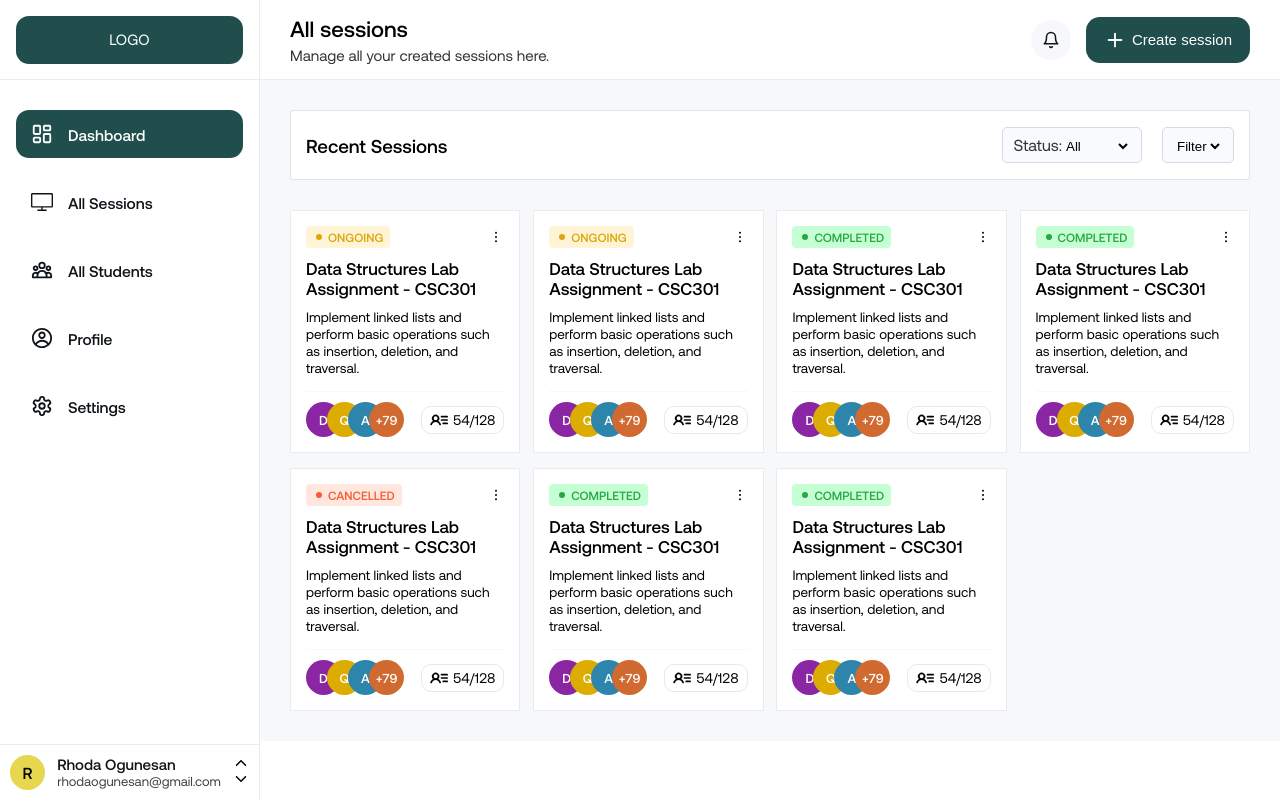
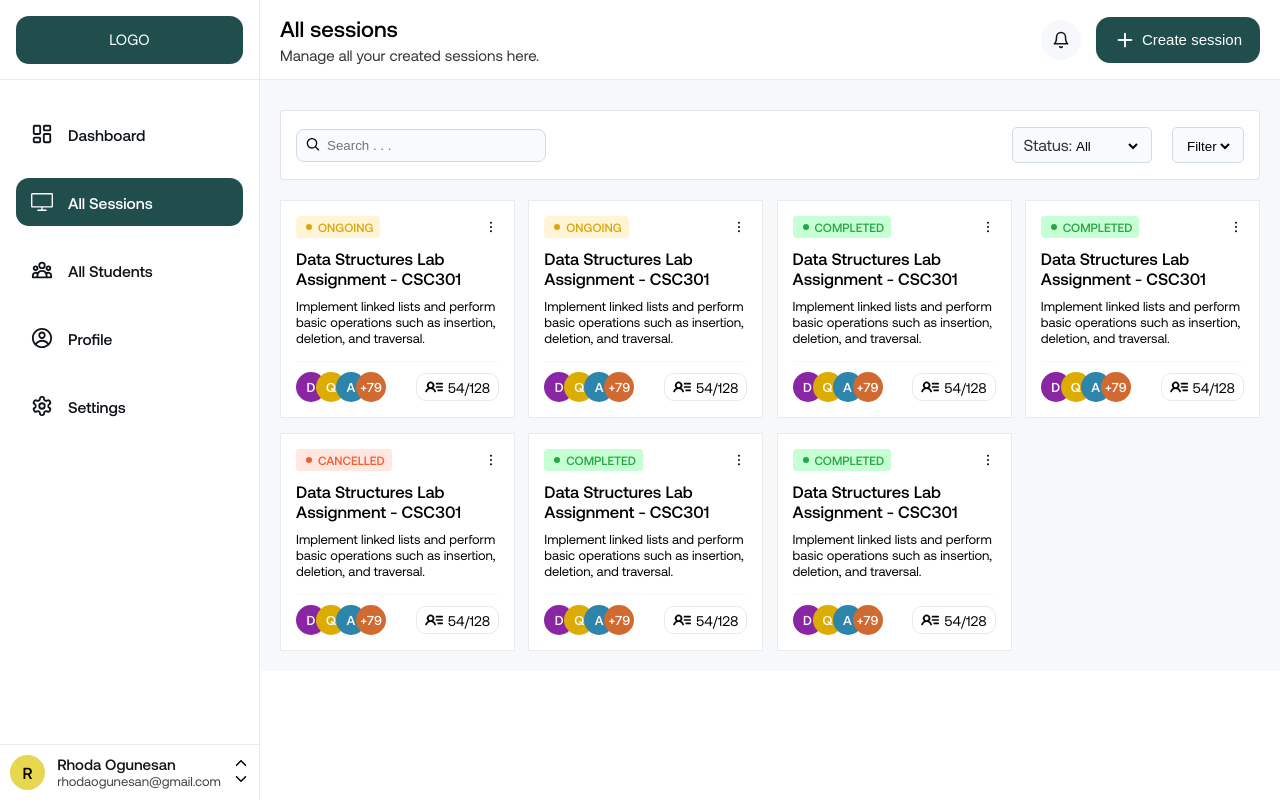
Before and after one commit to SamuelOmodele/Session-Management-App, a Next.js app: page /dashboard/all-sessions in a window 1280 px wide. Built offline with nearby package versions, Linux system fonts and the light colour scheme.

Commit message:
done with all sessions page

```diff
--- a/src/app/dashboard/all-sessions/page.jsx
+++ b/src/app/dashboard/all-sessions/page.jsx
@@ -1,17 +1,22 @@
-import React from 'react'
+'use client'
+import React, { useEffect } from 'react'
 import styles from './page.module.css'
 import Navbar from '@/components/navbar/navbar'
-import StatCard from '@/components/statistic-card/statCard'
 import SessionCard from '@/components/session-card/sessionCard'
+import { CgSearch } from "react-icons/cg";
 
 const AllSessions = () => {
+
   return (
     <div>
       <Navbar headText={'All sessions'} descriptionText={"Manage all your created sessions here."} />
       <div className={styles['content']}>
 
         <div className={styles['filter-box']}>
-          <h3>Recent Sessions</h3>
+          <form className={styles['form']} action="">
+            <CgSearch className={styles['search-icon']}/>
+            <input type="search" name="" id="" placeholder='Search . . .'/>
+          </form>
           <div className={styles['right']}>
             <div className={styles['select-box']}>
               Status:
@@ -21,7 +26,7 @@ const AllSessions = () => {
               </select>
             </div>
             <div className={styles['select-box']}>
-              <select name="" id="" style={{width: '100%'}}>
+              <select name="" id="" style={{ width: '100%' }}>
                 <option value="">Filter</option>
               </select>
             </div>
@@ -31,12 +36,12 @@ const AllSessions = () => {
 
         <div className={styles['session-card-container']}>
           <SessionCard status={'ONGOING'} />
-          <SessionCard status={'ONGOING'}/>
-          <SessionCard status={'COMPLETED'}/>
-          <SessionCard status={'COMPLETED'}/>
-          <SessionCard status={'CANCELLED'}/>
-          <SessionCard status={'COMPLETED'}/>
-          <SessionCard status={'COMPLETED'}/>
+          <SessionCard status={'ONGOING'} />
+          <SessionCard status={'COMPLETED'} />
+          <SessionCard status={'COMPLETED'} />
+          <SessionCard status={'CANCELLED'} />
+          <SessionCard status={'COMPLETED'} />
+          <SessionCard status={'COMPLETED'} />
         </div>
 
       </div>
--- a/src/app/dashboard/all-sessions/page.module.css
+++ b/src/app/dashboard/all-sessions/page.module.css
@@ -1,5 +1,5 @@
 .content{
-    padding: 30px;
+    padding: 20px;
     width: 100%;
     padding-top: 110px;
 }
@@ -15,8 +15,7 @@
 .filter-box{
     width: 100%;
     height: 70px;
-    margin: 30px 0;
-    margin-top: 0;
+    margin: 0 0 20px;
     background-color: white;
     display: flex;
     align-items: center;
@@ -27,6 +26,28 @@
 }
 .filter-box h3{
     font-weight: 500;
+}
+.form{
+    position: relative;
+}
+.form input{
+    border: 1px solid #D2DAE3;
+    border-radius: 8px;
+    background-color: #F9FAFD;
+    padding: 8px 15px;
+    width: 250px;
+    outline: none;
+    padding-left: 30px;
+}
+.form input:focus{
+    border: 1px solid rgb(32, 78, 76, 0.6);
+}
+.search-icon{
+    position: absolute;
+    top: 50%;
+    left: 8px;
+    transform: translateY(-50%);
+    font-size: 16px;
 }
 .right{
     align-items: center;
--- a/src/app/dashboard/layout.module.css
+++ b/src/app/dashboard/layout.module.css
@@ -1,5 +1,7 @@
 .layout{
     display: flex;
+    background-color: #F6F8FA;
+    height: 100%;
 }
 .sidebar-container{
     width: 260px;
@@ -8,8 +10,7 @@
 }
 .children-container{
     width: calc(100% - 260px);
-    background-color: #F6F8FA;
-    height: 100hv;
+    height: 100%;
     overflow-y: auto;
     margin-left: 260px;
 }
--- a/src/app/dashboard/page.jsx
+++ b/src/app/dashboard/page.jsx
@@ -1,10 +1,13 @@
-import React from 'react'
+'use client'
+import React, { useEffect } from 'react'
 import styles from './page.module.css'
 import Navbar from '@/components/navbar/navbar'
 import StatCard from '@/components/statistic-card/statCard'
 import SessionCard from '@/components/session-card/sessionCard'
 
 const Dashboard = () => {
+
+
   return (
     <div>
       <Navbar headText={'Dashboard'} descriptionText={"Welcome, let’s manage your sessions."} />
--- a/src/app/dashboard/page.module.css
+++ b/src/app/dashboard/page.module.css
@@ -1,5 +1,5 @@
 .content{
-    padding: 30px;
+    padding: 20px;
     width: 100%;
     padding-top: 110px;
 }
@@ -15,7 +15,7 @@
 .filter-box{
     width: 100%;
     height: 70px;
-    margin: 30px 0;
+    margin: 20px 0;
     background-color: white;
     display: flex;
     align-items: center;
--- a/src/components/navbar/navbar.module.css
+++ b/src/components/navbar/navbar.module.css
@@ -6,8 +6,9 @@
     justify-content: space-between;
     background-color: white;
     border-bottom: 1px solid #E8EBEF;
-    padding: 0 30px;
+    padding: 0 20px;
     position: fixed;
+    z-index: 200;
 }
 .left-content h3{
     font-size: 22px;
--- a/src/components/session-card/sessionCard.module.css
+++ b/src/components/session-card/sessionCard.module.css
@@ -23,12 +23,12 @@
 }
 .session-card h3{
     font-weight: 500;
-    font-size: 17px;
+    font-size: 16.5px;
     margin-bottom: 10px;
 }
 .session-card p{
     font-weight: 400;
-    font-size: 13.5px;
+    font-size: 13px;
 }
 .bottom-section{
     display: flex;
@@ -45,8 +45,8 @@
     display: flex;
 }
 .members-container > div{
-    width: 35px;
-    height: 35px;
+    width: 30px;
+    height: 30px;
     border-radius: 50%;
     font-size: 13px;
     font-weight: 500;
@@ -61,15 +61,15 @@
 }
 .members-container > div:nth-child(2){
     background-color: #DDAC00;
-    margin-left: -14px;
+    margin-left: -10px;
 }
 .members-container > div:nth-child(3){
     background-color: #2D85AB;
-    margin-left: -14px;
+    margin-left: -10px;
 }
 .members-container > div:nth-child(4){
     background-color: #D06A30;
-    margin-left: -14px;
+    margin-left: -10px;
 }
 #ongoing{
     background-color: #FFF4D5;
--- a/src/components/sidebar/sidebar.jsx
+++ b/src/components/sidebar/sidebar.jsx
@@ -1,5 +1,5 @@
 "use client"
-import React from 'react'
+import React, { useEffect, useState } from 'react'
 import styles from './sidebar.module.css'
 import { LuLayoutDashboard } from "react-icons/lu";
 import { SlScreenDesktop } from "react-icons/sl";
@@ -7,11 +7,23 @@ import { HiOutlineUserGroup } from "react-icons/hi";
 import { CgProfile } from "react-icons/cg";
 import { LuSettings } from "react-icons/lu";
 import { IoIosArrowDown, IoIosArrowUp } from "react-icons/io";
-import { useRouter } from 'next/navigation';
+import { useRouter, usePathname } from 'next/navigation';
 
 const Sidebar = () => {
+  const router = useRouter();
+  const [activeSidebarMenu, setActiveSidebarMenu] = useState();
 
-  const router = useRouter();
+  let pathname = usePathname(); // Get the current route
+
+  useEffect(() => {
+    console.log(pathname)
+    setActiveSidebarMenu(pathname)
+  });
+
+  const handleClick = (route) => {
+    setActiveSidebarMenu(route);
+    router.push(route);
+  }
 
   return (
     <div className={styles['sidebar']}>
@@ -21,8 +33,9 @@ const Sidebar = () => {
 
 
       <div className={styles['sidebar-menu']}>
-        <div className={styles['menu-item']} id={styles['active']} onClick={() => router.push("/dashboard")}><LuLayoutDashboard className={styles['icon']} /> Dashboard</div>
-        <div className={styles['menu-item']} onClick={() => router.push("/dashboard/all-sessions")}><SlScreenDesktop className={styles['icon']} /> All Sessions</div>
+        {/* {activeSidebarMenu} */}
+        <div className={styles['menu-item']} id={ activeSidebarMenu === '/dashboard' ? styles['active'] : styles['']} onClick={() => handleClick("/dashboard")}><LuLayoutDashboard className={styles['icon']} /> Dashboard</div>
+        <div className={styles['menu-item']} id={ activeSidebarMenu === '/dashboard/all-sessions' ? styles['active'] : styles['']} onClick={() => handleClick("/dashboard/all-sessions")}><SlScreenDesktop className={styles['icon']} /> All Sessions</div>
         <div className={styles['menu-item']}><HiOutlineUserGroup className={styles['icon']} /> All Students</div>
         <div className={styles['menu-item']}><CgProfile className={styles['icon']} /> Profile</div>
         <div className={styles['menu-item']}><LuSettings className={styles['icon']} /> Settings</div>
```
